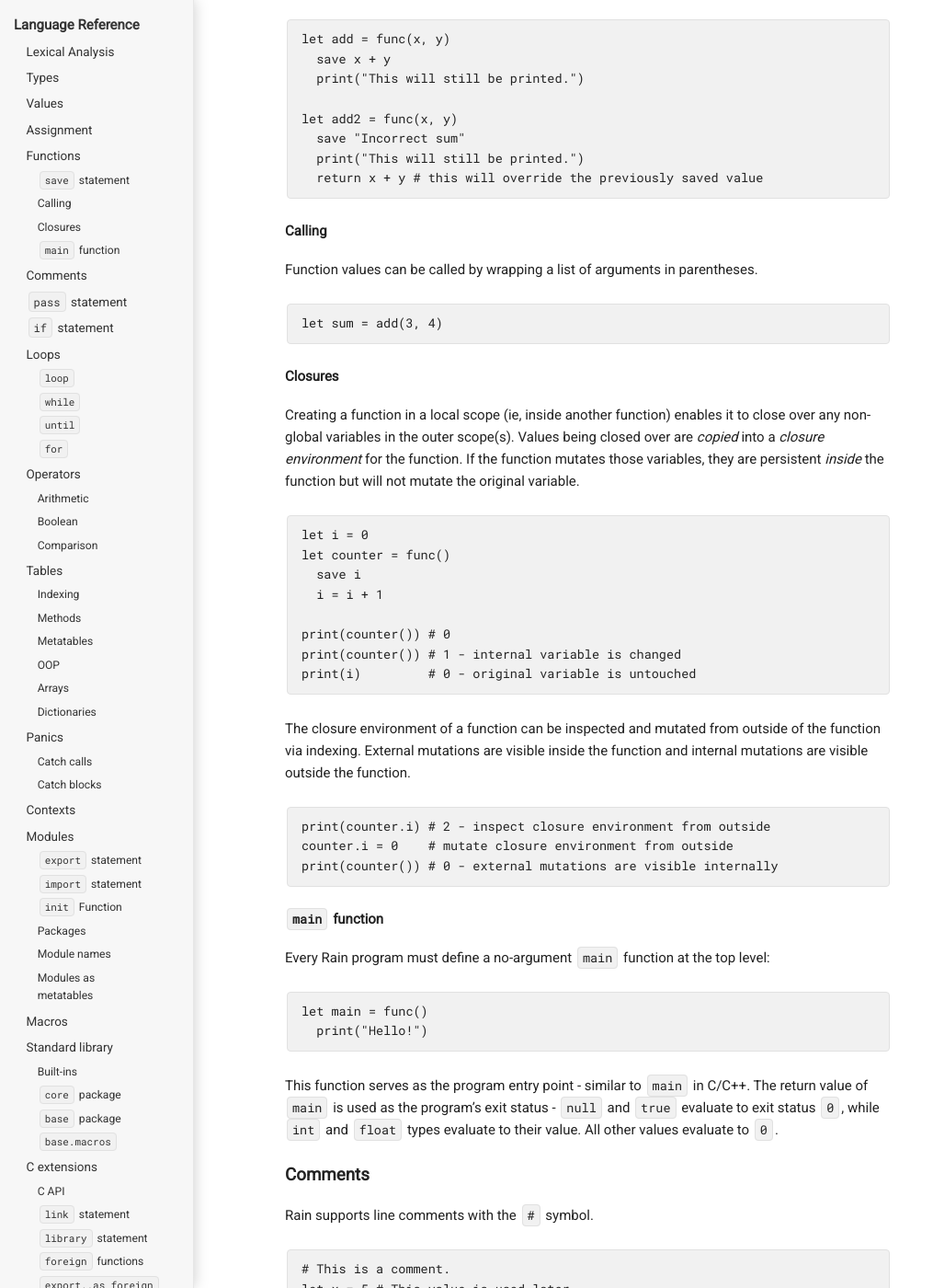
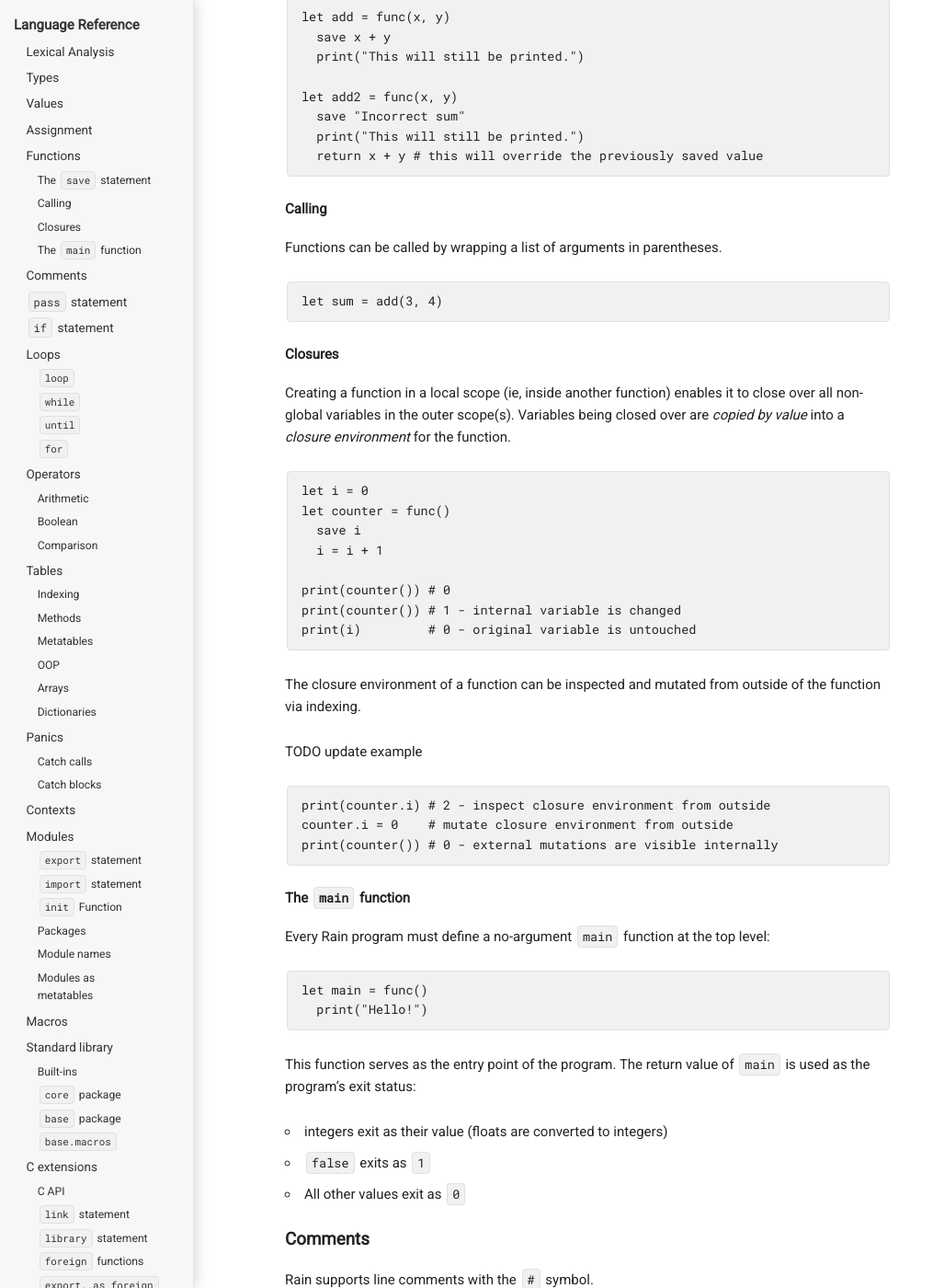
Before and after one commit to scizzorz/rain, a Jekyll site: the page built from docs/index.md, in a window 1280 px wide and 1400 px high, scrolled down 2560 px. Shown: the whole window at 92% size, without its empty margins (0-1015 px from the left). Built offline with Jekyll 4.4.1, drawn with Linux system fonts in a browser that asks for light colours; some of the changed text lies outside the part shown.

Commit message:
docs: Update functions

```diff
--- a/docs/index.md
+++ b/docs/index.md
@@ -96,13 +96,12 @@
 
     let add = func(x, y) -> x + y
 
-#### `save` statement
+#### The `save` statement
 
 The `save` statement acts as a "lazy" `return` - it saves a value to return,
-but does not immediately terminate the function. When the function returns, the
-most recently saved value will be used as its return value. After saving a
-value, subsequent empty `return` statements *will* return the saved value.
-Explicit `return` statements will override any saved values.
+but does not immediately terminate the function. After saving a value, empty
+or missing `return` statements *will* return the saved value. Explicit `return`
+statements will override any saved values.
 
     let add = func(x, y)
       save x + y
@@ -115,17 +114,15 @@
 
 #### Calling
 
-Function values can be called by wrapping a list of arguments in parentheses.
+Functions can be called by wrapping a list of arguments in parentheses.
 
     let sum = add(3, 4)
 
 #### Closures
 
 Creating a function in a local scope (ie, inside another function) enables it
-to close over any non-global variables in the outer scope(s). Values being
-closed over are *copied* into a *closure environment* for the function. If the
-function mutates those variables, they are persistent *inside* the function but
-will not mutate the original variable.
+to close over all non-global variables in the outer scope(s). Variables being
+closed over are *copied by value* into a *closure environment* for the function.
 
     let i = 0
     let counter = func()
@@ -137,24 +134,26 @@
     print(i)         # 0 - original variable is untouched
 
 The closure environment of a function can be inspected and mutated from outside
-of the function via indexing. External mutations are visible inside the
-function and internal mutations are visible outside the function.
+of the function via indexing.
+
+TODO update example
 
     print(counter.i) # 2 - inspect closure environment from outside
     counter.i = 0    # mutate closure environment from outside
     print(counter()) # 0 - external mutations are visible internally
 
-#### `main` function
+#### The `main` function
 
 Every Rain program must define a no-argument `main` function at the top level:
 
     let main = func()
       print("Hello!")
 
-This function serves as the program entry point - similar to `main` in C/C++.
-The return value of `main` is used as the program's exit status - `null` and
-`true` evaluate to exit status `0`, while `int` and `float` types evaluate to
-their value. All other values evaluate to `0`.
+This function serves as the entry point of the program.
+The return value of `main` is used as the program's exit status:
+* integers exit as their value (floats are converted to integers)
+* `false` exits as `1`
+* All other values exit as `0`
 
 ### Comments
 
```
